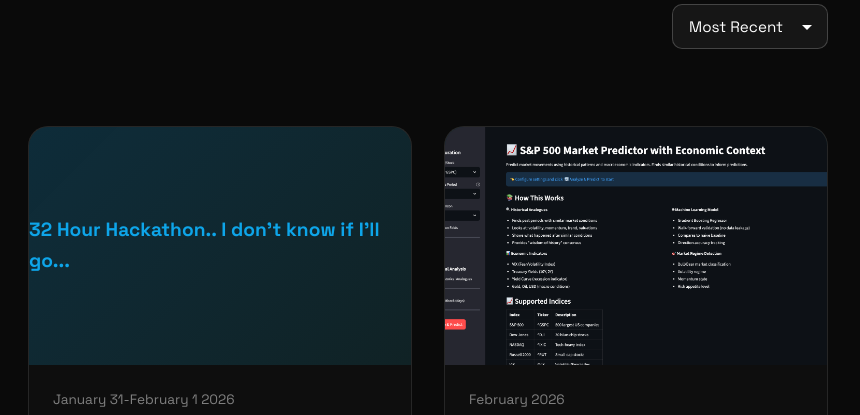
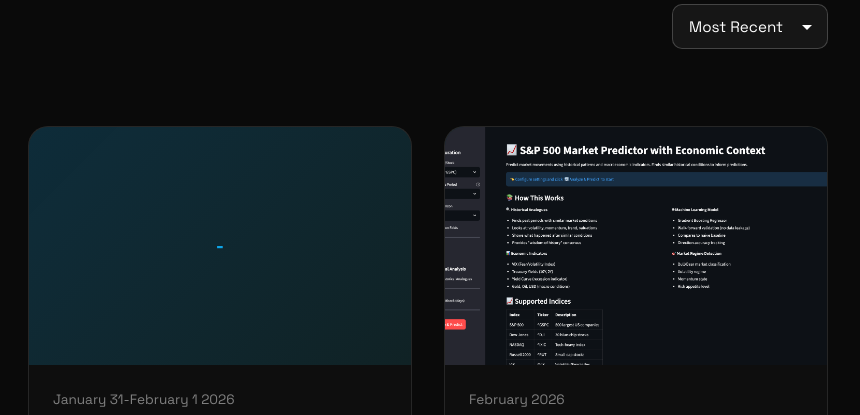
Before and after one commit to jickzx/jickzx.github.io, a plain HTML site: page index.html in a window 1280 px wide. Shown: the part 955-1370 px from the top of the page, 420-1280 px from the left. Drawn offline with Linux system fonts and the light colour scheme.

Commit message:
gitignore

```diff
--- a/index.html
+++ b/index.html
@@ -197,7 +197,7 @@
 
         <!-- UCL Property Forecast trend -->
         <article class="project-card" id="" data-project="">
-          <div class="project-image">32 Hour Hackathon.. I don't know if I'll go...</div>
+          <div class="project-image">-</div>
           <div class="project-content">
             <div class="project-date">January 31-February 1 2026</div>
             <h3 class="project-title">UCL's Real Estate AI Hackathon</h3>
@@ -557,7 +557,7 @@
       </svg>
     </button>
     <div class="panel-content" id="panel-content">
-      <!-- Content will be inserted dynamically -->
+
     </div>
   </div>
 
```
Also changed, not shown: 1 other file.
